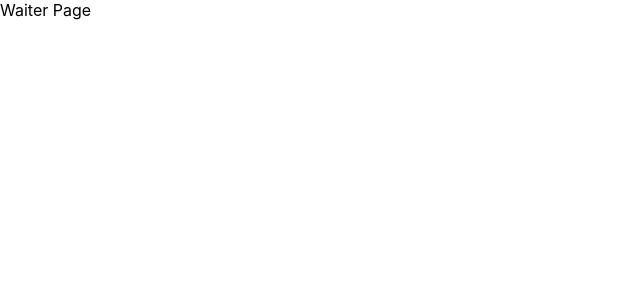
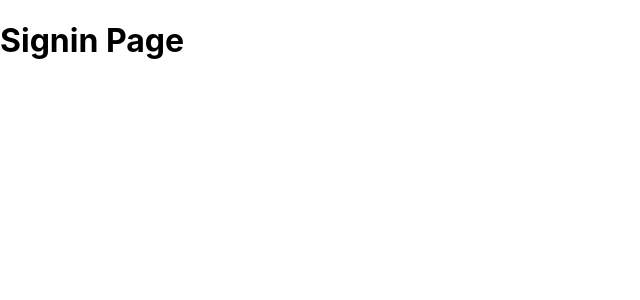
Before and after one commit to usuajiayako/Table-Tracker, a React (Create React App) app: page /waiter in a window 1280 px wide. Shown: the top 300 px of the page, without its empty margins (0-640 px from the left). Built offline with nearby package versions, Linux system fonts and the light colour scheme.

Commit message:
added signinpage and other routes

```diff
--- a/src/App.js
+++ b/src/App.js
@@ -1,5 +1,5 @@
 import React from 'react';
-import { Switch, Route } from 'react-router-dom';
+import { Switch, Route, Redirect } from 'react-router-dom';
 
 import './App.css';
 
@@ -7,12 +7,17 @@ import AdminPage from './containers/AdminPage/AdminPage';
 import CashierPage from './containers/CashierPage/CashierPage';
 import KitchenPage from './containers/KitchenPage/KitchenPage';
 import WaiterPage from './containers/WaiterPage/WaiterPage';
+import SigninPage from './containers/SigninPage/SigninPage';
 
 const App = () => {
   const routes = (
     <Switch>
+      <Route path='/' component={SigninPage} />
       <Route path='/admin' component={AdminPage} />
       <Route path='/waiter' component={WaiterPage} />
+      <Route path='/cashier' component={CashierPage} />
+      <Route path='/kitchen' component={KitchenPage} />
+      <Redirect to='/' exact/>
     </Switch>
   );
 
--- /dev/null
+++ b/src/containers/SigninPage/SigninPage.jsx
@@ -0,0 +1,9 @@
+import "./SigninPage.css"
+
+const SigninPage = () => {
+  return(
+    <h1>Signin Page</h1>
+  )
+}
+
+export default SigninPage;
```
Also changed, not shown: src/containers/SigninPage/SigninPage.css (added), 1 other file (tests, documents, lock files or other folders).
